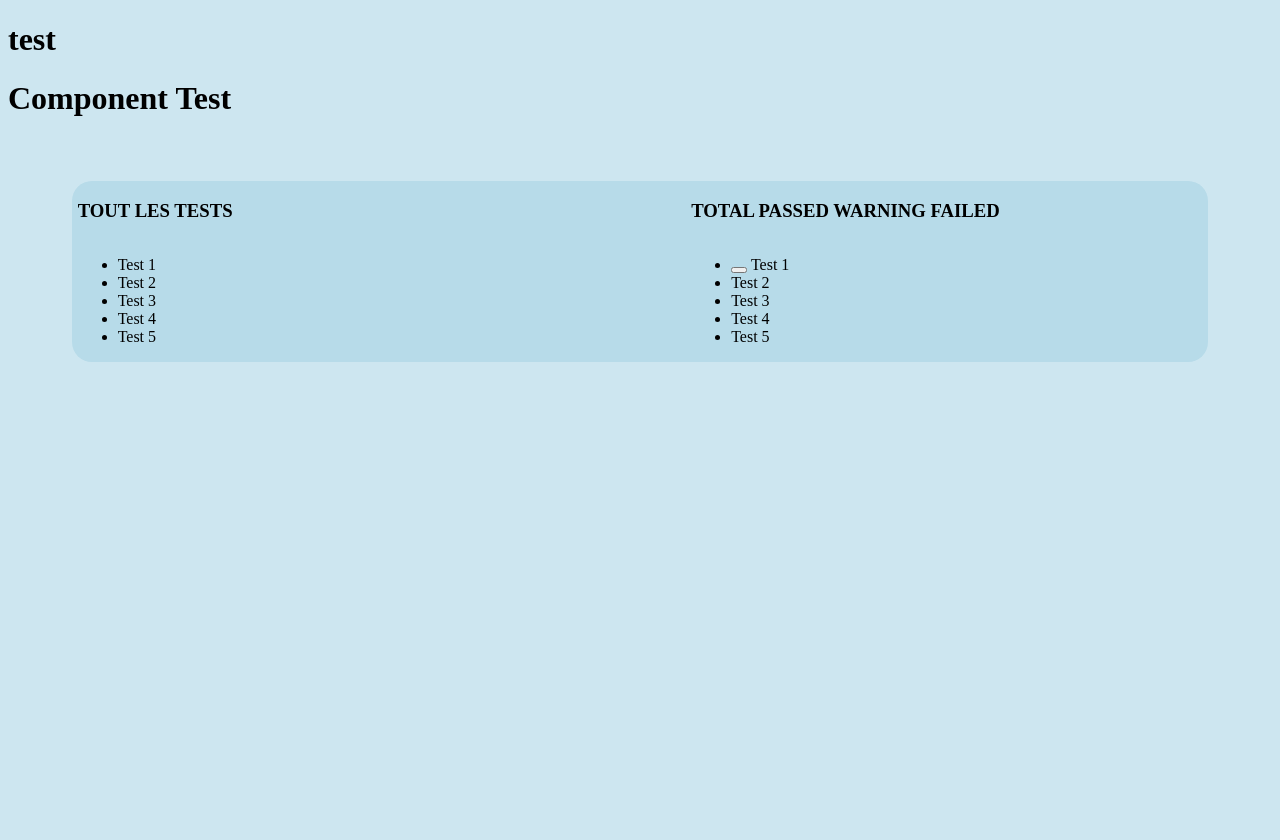
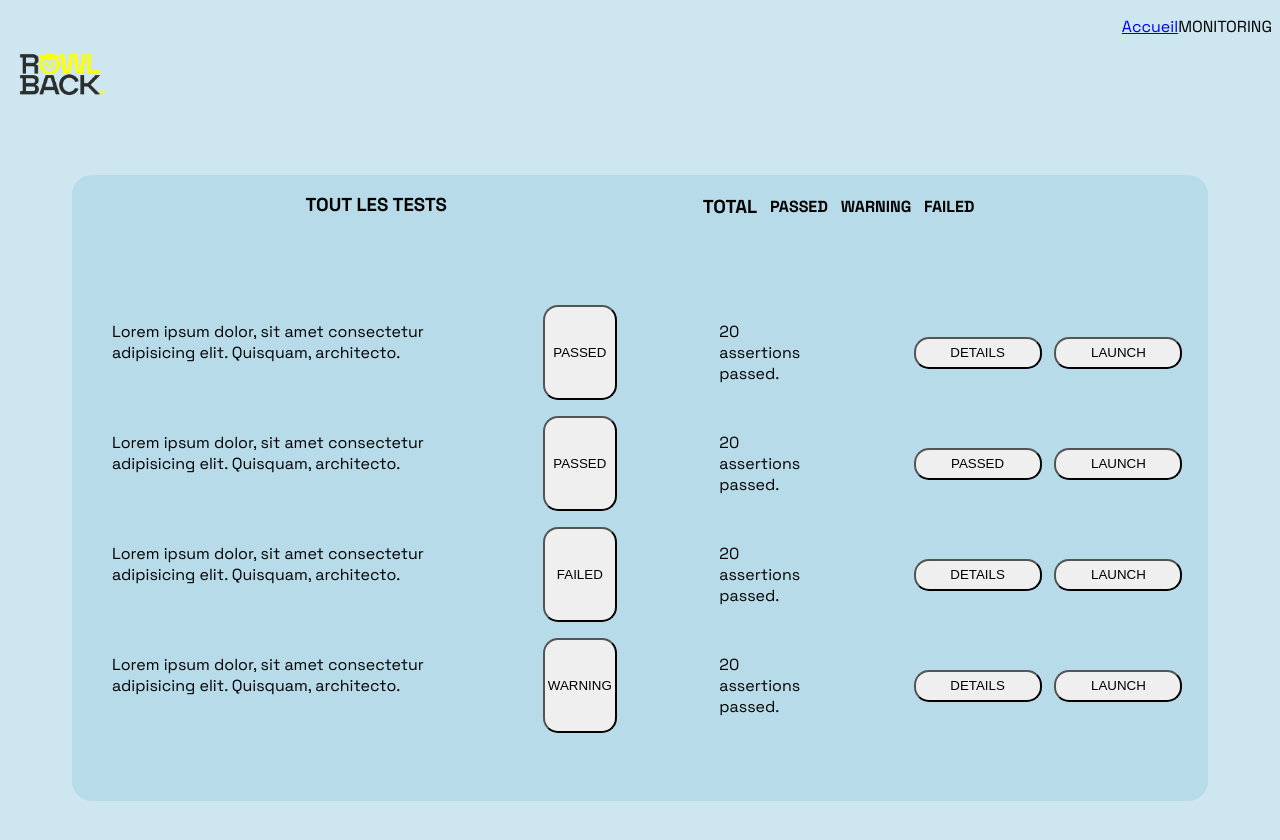
Before and after one commit to MarionGtr/Monitoring_rowlback, a Vue app: page /detail in a window 1280 px wide. Shown: the top 840 px of the page. Before the commit the page ends 800 px from the top, so only its background shows below. Built offline with nearby package versions, Linux system fonts and the light colour scheme; the HTML template or start-up script is replaced by a standard one.

Commit message:
test detail page

```diff
--- a/src/assets/scss/_variables.scss
+++ b/src/assets/scss/_variables.scss
@@ -1,3 +1,5 @@
+@import url('https://fonts.googleapis.com/css2?family=Space+Grotesk:wght@300;400;500;600;700&display=swap');
+
 // colors
 
 $black : #000000;
@@ -8,3 +10,7 @@ $red-light : #CE8A8B;
 $yellow : #FCFC68;
 $green-light : #B1E4D1;
 $green-light2 : #C8EDDD;
+
+body {
+    font-family: "Space Grotesk", sans-serif;
+  }
--- a/src/components/TestComponent.vue
+++ b/src/components/TestComponent.vue
@@ -2,64 +2,109 @@
 
 <template>
   <main>
-    <h1>Component Test</h1>
+
   </main>
 
   <div class="bodyTest">
-    <div class="leftPart">
-    <div><h3>TOUT LES TESTS</h3></div>
+    <div class="headerTest">
+      <div><h3>TOUT LES TESTS</h3></div>
+      <div class="recapTest"><h3>TOTAL</h3> <h4>PASSED</h4> <h4>WARNING</h4> <h4>FAILED</h4></div>
+    </div>
     <div>
       <ul>
-        <li>Test 1</li>
-        <li>Test 2</li>
-        <li>Test 3</li>
-        <li>Test 4</li>
-        <li>Test 5</li>
+        <li>
+          <p>Lorem ipsum dolor, sit amet consectetur adipisicing elit. Quisquam, architecto.</p>
+          <button>PASSED</button>
+          <p>20 assertions passed.</p>
+            <div class="buttonTest">
+          <button>DETAILS</button>
+          <button>LAUNCH</button>
+            </div>
+        </li>
+
+        <li>
+          <p>Lorem ipsum dolor, sit amet consectetur adipisicing elit. Quisquam, architecto.</p>
+          <button>PASSED</button>
+          <p>20 assertions passed.</p>
+            <div class="buttonTest">
+          <button>PASSED</button>
+          <button>LAUNCH</button>
+            </div>
+        </li>
+
+        <li>
+          <p>Lorem ipsum dolor, sit amet consectetur adipisicing elit. Quisquam, architecto.</p>
+          <button>FAILED</button>
+          <p>20 assertions passed.</p>
+            <div class="buttonTest">
+          <button>DETAILS</button>
+          <button>LAUNCH</button>
+            </div>
+        </li>
+
+        <li>
+          <p>Lorem ipsum dolor, sit amet consectetur adipisicing elit. Quisquam, architecto.</p>
+          <button>WARNING</button>
+          <p>20 assertions passed.</p>
+            <div class="buttonTest">
+          <button>DETAILS</button>
+          <button>LAUNCH</button>
+            </div>
+        </li>
       </ul>
     </div>
-</div>
     <div></div>
-
-    <div class="rightPart">
-    <div><h3>TOTAL PASSED WARNING FAILED</h3></div>
-    <div>
-      <ul>
-        <li><button></button> Test 1</li>
-        <li>Test 2</li>
-        <li>Test 3</li>
-        <li>Test 4</li>
-        <li>Test 5</li>
-      </ul>
-    </div>
-  </div>
   </div>
 </template>
 
-
-
-
 <style lang="scss">
-
-.bodyTest{
+.bodyTest {
   background-color: $blue;
   display: flex;
   gap: 4vw;
-  justify-content: center ;
+  justify-content: center;
   margin: 5vw;
   height: fit-content;
   border-radius: 20px;
-
+  flex-direction: column;
 }
 
-.leftPart, .rightPart{
+.headerTest {
+  display: flex;
+  justify-content: center;
+  gap: 20vw;
+}
+
+.recapTest{
+  display: flex;
+  gap:1vw;
+  align-items: center;
+}
+
+.buttonTest{
+  display: flex;
+  gap : 1vw;
+  align-items: center;
+  margin-right: 2vw;
+}
+.buttonTest button{
+  height: 4vh;
+}
+
+ul {
   display: flex;
   flex-direction: column;
-  flex-basis: 45%;
+  gap: 2vh;
 }
 
+li {
+  display: flex;
+  gap: 8vw;
+}
 
-
-
-
-
+button {
+  padding: 3px;
+  border-radius: 15px;
+  width: 10vw;
+}
 </style>
--- a/src/views/DetailView.vue
+++ b/src/views/DetailView.vue
@@ -1,12 +1,13 @@
 <script setup lang="ts">
 
+import Header from '@/components/Header.vue';
 import TestComponent from '../components/TestComponent.vue';
 
 </script>
 
 <template>
   <main>
-      <h1 class="test">test</h1>
+      <Header />
   </main>
 
 <TestComponent />
```
